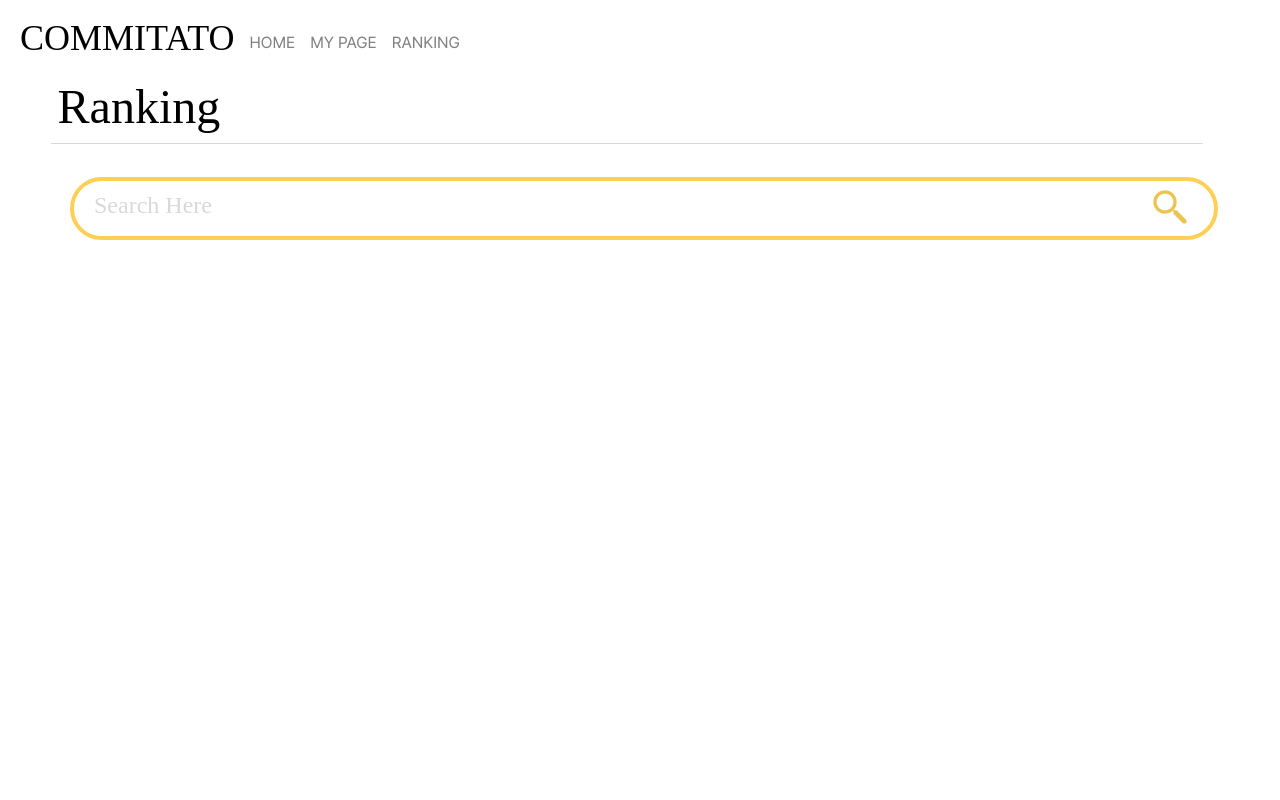
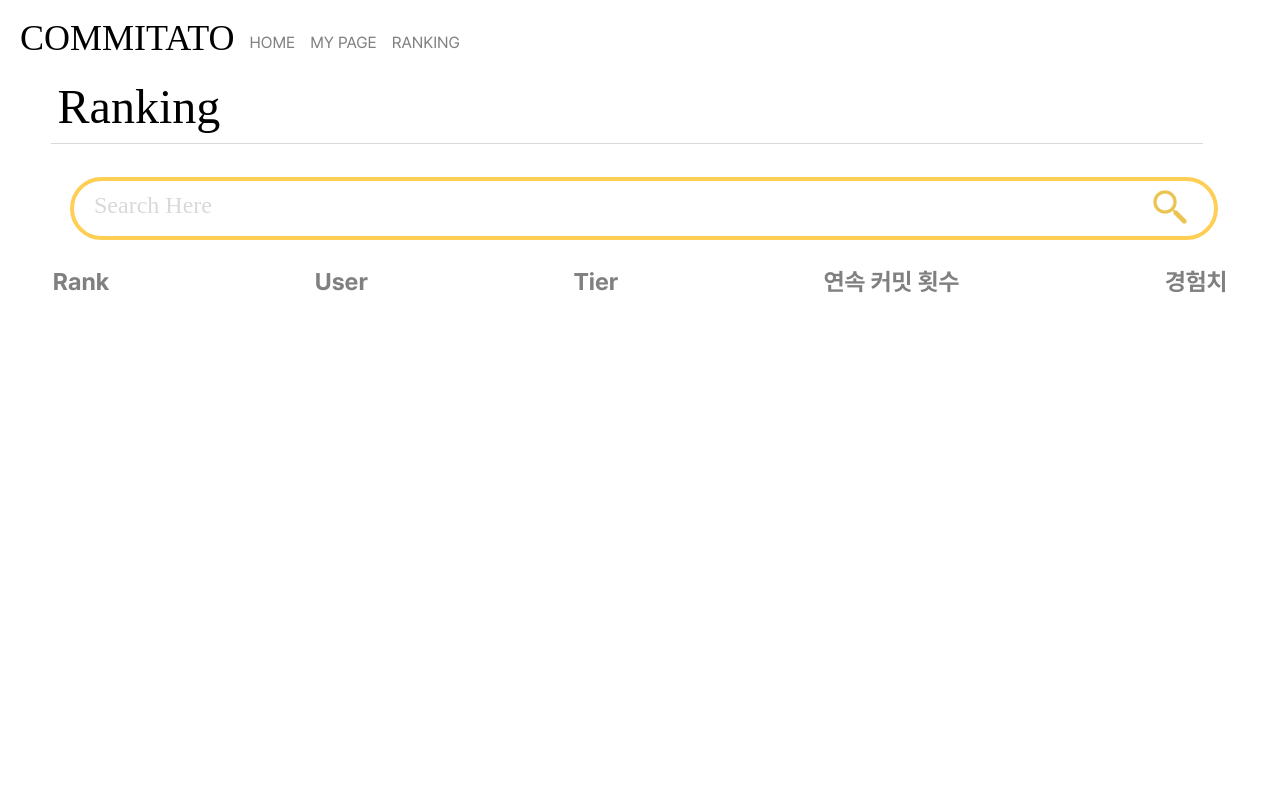
Before and after one commit to Leets-Official/commitato-FE, a React (Vite) app: page /ranking in a window 1280 px wide. Shown: the top 800 px of the page. Built offline with nearby package versions, Linux system fonts and the light colour scheme; a web font is replaced by a local one.

Commit message:
feat:랭킹리스트 ui 구현

```diff
--- a/src/pages/RankingPage/RankingPage.jsx
+++ b/src/pages/RankingPage/RankingPage.jsx
@@ -9,6 +9,7 @@ import {
 import line from '../../assets/line.png';
 import styled from 'styled-components';
 import Search from '../../assets/Search.png';
+import RankingList from './components/RankingList';
 const RankingPage = () => {
   const onChange = () => {};
   return (
@@ -22,6 +23,7 @@ const RankingPage = () => {
             <Input type="text" onChange={onChange} placeholder="Search Here" />
             <InputImg src={Search} alt="Search" />
           </InputDiv>
+          <RankingList />
         </RankingContainer>
       </StyledBlack>
       <Footer />
--- a/src/pages/RankingPage/components/RankingList.jsx
+++ b/src/pages/RankingPage/components/RankingList.jsx
@@ -0,0 +1,25 @@
+import styled from 'styled-components';
+
+const RankingList = () => {
+  return (
+    <ListDiv>
+      <p>Rank</p>
+      <p>User</p>
+      <p>Tier</p>
+      <p>연속 커밋 횟수</p>
+      <p>경험치</p>
+    </ListDiv>
+  );
+};
+
+export default RankingList;
+
+const ListDiv = styled.div`
+  display: flex;
+  flex-direction: row;
+  justify-content: space-around;
+  gap: 100px;
+  font-family: ${({ theme }) => theme.FONT_FAMILY.pretendard[300]};
+  font-size: ${({ theme }) => theme.FONT_SIZE.medium};
+  color: ${({ theme }) => theme.COLORS.gray[200]};
+`;
```
